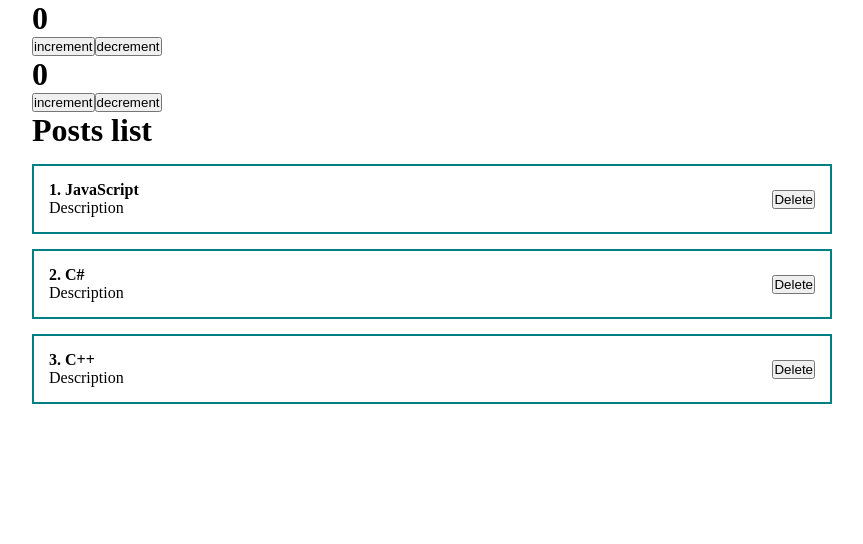
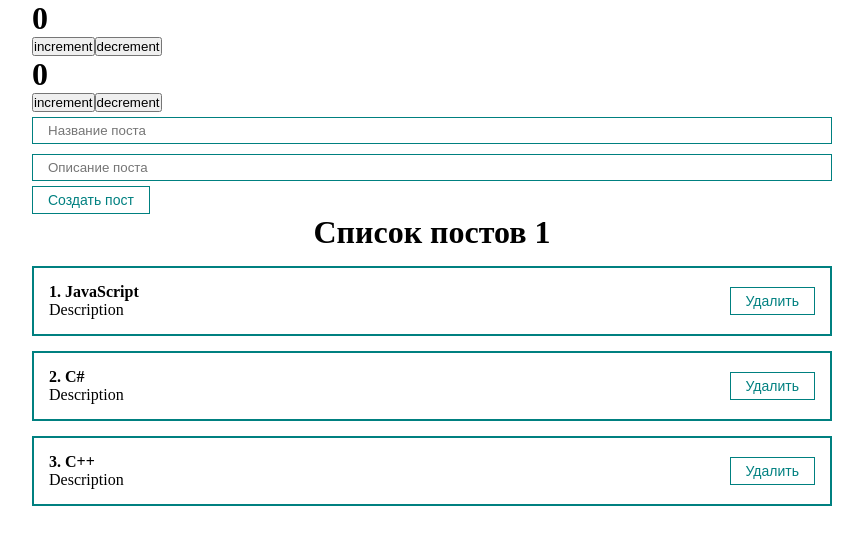
Before and after one commit to otter00/ulbitv-react-course, a React (Create React App) app: page / in a window 1280 px wide. Shown: the top 544 px of the page, without its empty margins (208-1071 px from the left). Built offline with nearby package versions, Linux system fonts and the light colour scheme.

Commit message:
changes + post list, post form components

```diff
--- a/src/App.js
+++ b/src/App.js
@@ -1,8 +1,9 @@
 import { useState } from "react";
 import Counter from "./components/Counter";
 import ClassCounter from "./components/ClassCounter";
-import PostItem from "./components/PostItem";
 import "./styles/App.css";
+import PostList from "./components/PostList";
+import PostForm from "./components/PostForm";
 
 function App() {
   const [posts, setPosts] = useState([
@@ -10,7 +11,14 @@
     { id: 2, title: "C#", body: "Description" },
     { id: 3, title: "C++", body: "Description" },
   ]);
-  //const [value, setValue] = useState("test");
+
+  const createPost = (newPost) => {
+    setPosts([...posts, newPost]);
+  };
+
+  const removePost = (post) => {
+    setPosts(posts.filter((p) => p.id !== post.id));
+  };
 
   return (
     <div className="App">
@@ -24,12 +32,17 @@
       <Counter />
       <ClassCounter />
 
-      <h1>Posts list</h1>
-      {posts.map((post) => (
-        <PostItem post={post} key={post.id} />
-      ))}
+      <PostForm create={createPost} />
+
+      {posts.length !== 0 ? (
+        <PostList remove={removePost} posts={posts} title={"Список постов 1"} />
+      ) : (
+        <h1 style={{ textAlign: "center" }}>Посты не найдены</h1>
+      )}
     </div>
   );
 }
 
 export default App;
+
+// 01.05.00
--- /dev/null
+++ b/src/components/PostForm.jsx
@@ -0,0 +1,56 @@
+import React from "react";
+import MyButton from "./UI/button/MyButton";
+import MyInput from "./UI/input/MyInput";
+import { useState } from "react";
+
+const PostForm = ({ create }) => {
+  const [post, setPost] = useState({ title: "", body: "" });
+
+  //const bodyInputRef = useRef();
+  const addNewPost = (e) => {
+    // предотвращает обновление страницы по умолчанию при нажатии на кнопку
+    e.preventDefault();
+
+    const newPost = {
+      ...post,
+      id: Date.now(),
+    };
+    create(newPost);
+    // после того, как ввели данные в инпуты и опубликовали пост,
+    // очищаем инпуты
+    setPost({ title: "", body: "" });
+    // current - DOM-элемент и его значение
+    //console.log(bodyInputRef.current.value);
+  };
+
+  return (
+    <div>
+      <form>
+        {/* управляемый компонент */}
+        <MyInput
+          value={post.title}
+          onChange={(e) => setPost({ ...post, title: e.target.value })}
+          type="text"
+          placeholder="Название поста"
+        />
+
+        {/* неуправляемый компонент
+        <MyInput
+        ref={bodyInputRef}
+        type="text"
+        placeholder="Описание поста" /> */}
+
+        <MyInput
+          value={post.body}
+          onChange={(e) => setPost({ ...post, body: e.target.value })}
+          type="text"
+          placeholder="Описание поста"
+        />
+
+        <MyButton onClick={addNewPost}>Создать пост</MyButton>
+      </form>
+    </div>
+  );
+};
+
+export default PostForm;
--- a/src/components/PostItem.jsx
+++ b/src/components/PostItem.jsx
@@ -1,17 +1,18 @@
 import React from "react";
+import MyButton from "./UI/button/MyButton";
 
 const PostItem = (props) => {
   return (
     <div className="post">
       <div className="post__content">
         <strong>
-          {props.post.id}. {props.post.title}
+          {props.number}. {props.post.title}
         </strong>
         <div>{props.post.body}</div>
       </div>
 
       <div className="post__btns">
-        <button>Delete</button>
+        <MyButton onClick={() => props.remove(props.post)}>Удалить</MyButton>
       </div>
     </div>
   );
--- /dev/null
+++ b/src/components/PostList.jsx
@@ -0,0 +1,20 @@
+import React from "react";
+import PostItem from "./PostItem";
+
+const PostList = ({ posts, title, remove }) => {
+  return (
+    <div>
+      <h1 style={{ textAlign: "center" }}>{title}</h1>
+      {posts.map((post, index) => (
+        <PostItem
+          remove={remove}
+          number={index + 1}
+          post={post}
+          key={post.id}
+        />
+      ))}
+    </div>
+  );
+};
+
+export default PostList;
--- /dev/null
+++ b/src/components/UI/button/MyButton.jsx
@@ -0,0 +1,12 @@
+import React from "react";
+import classes from "./MyButton.module.css";
+
+const MyButton = ({ children, ...props }) => {
+  return (
+    <button {...props} className={classes.myBtn}>
+      {children}
+    </button>
+  );
+};
+
+export default MyButton;
--- /dev/null
+++ b/src/components/UI/button/MyButton.module.css
@@ -0,0 +1,8 @@
+.myBtn {
+    padding: 5px 15px;
+    color: teal;
+    font-size: 14px;
+    background: transparent;
+    border: 1px solid teal;
+    cursor: pointer;
+}
--- /dev/null
+++ b/src/components/UI/input/MyInput.jsx
@@ -0,0 +1,8 @@
+import React from "react";
+import classes from "./MyInput.module.css";
+
+const MyInput = React.forwardRef((props, ref) => {
+  return <input ref={ref} className={classes.myInput} {...props} />;
+});
+
+export default MyInput;
--- /dev/null
+++ b/src/components/UI/input/MyInput.module.css
@@ -0,0 +1,6 @@
+.myInput {
+    width: 100%;
+    padding: 5px 15px;
+    margin: 5px 0;
+    border: 1px solid teal;
+}
```
